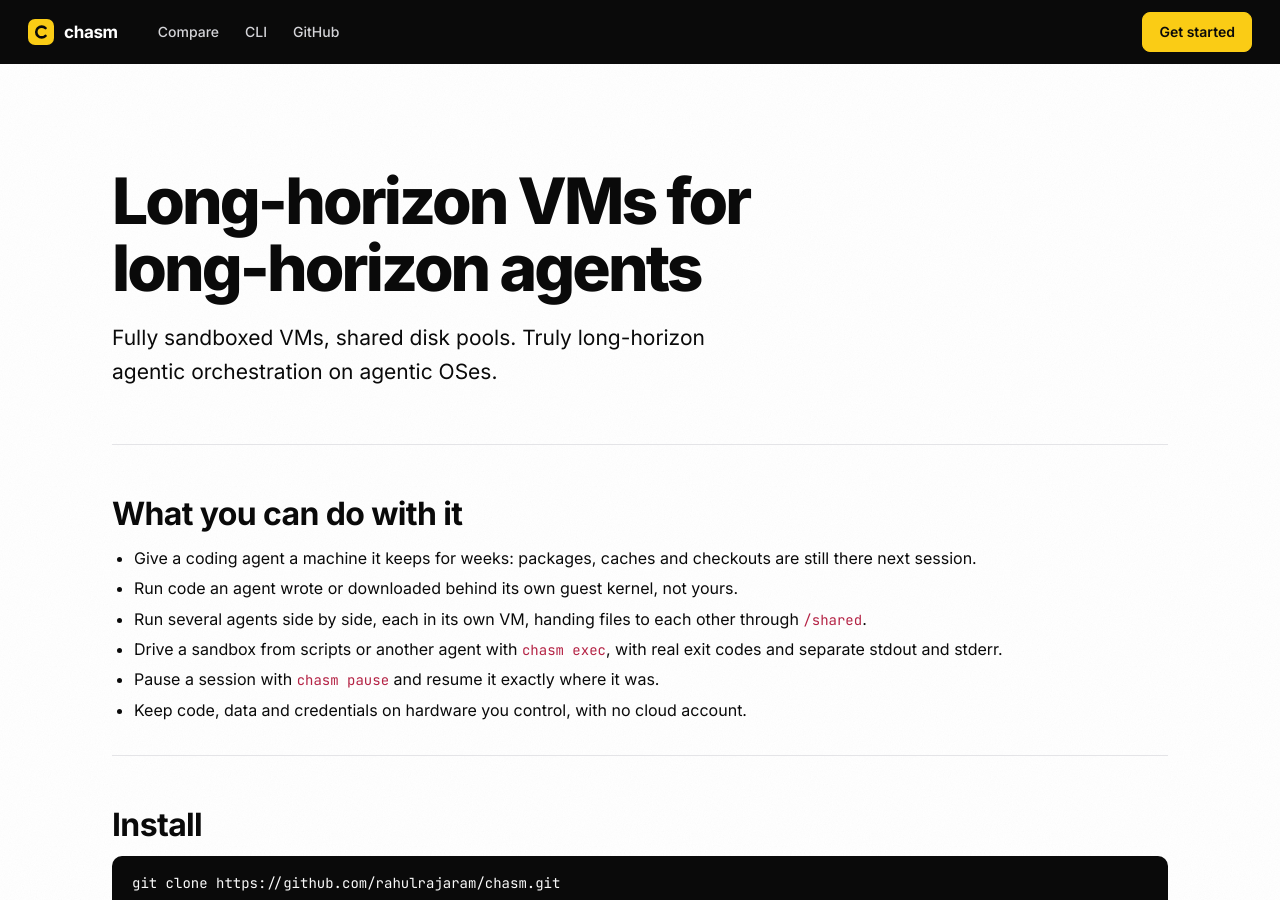
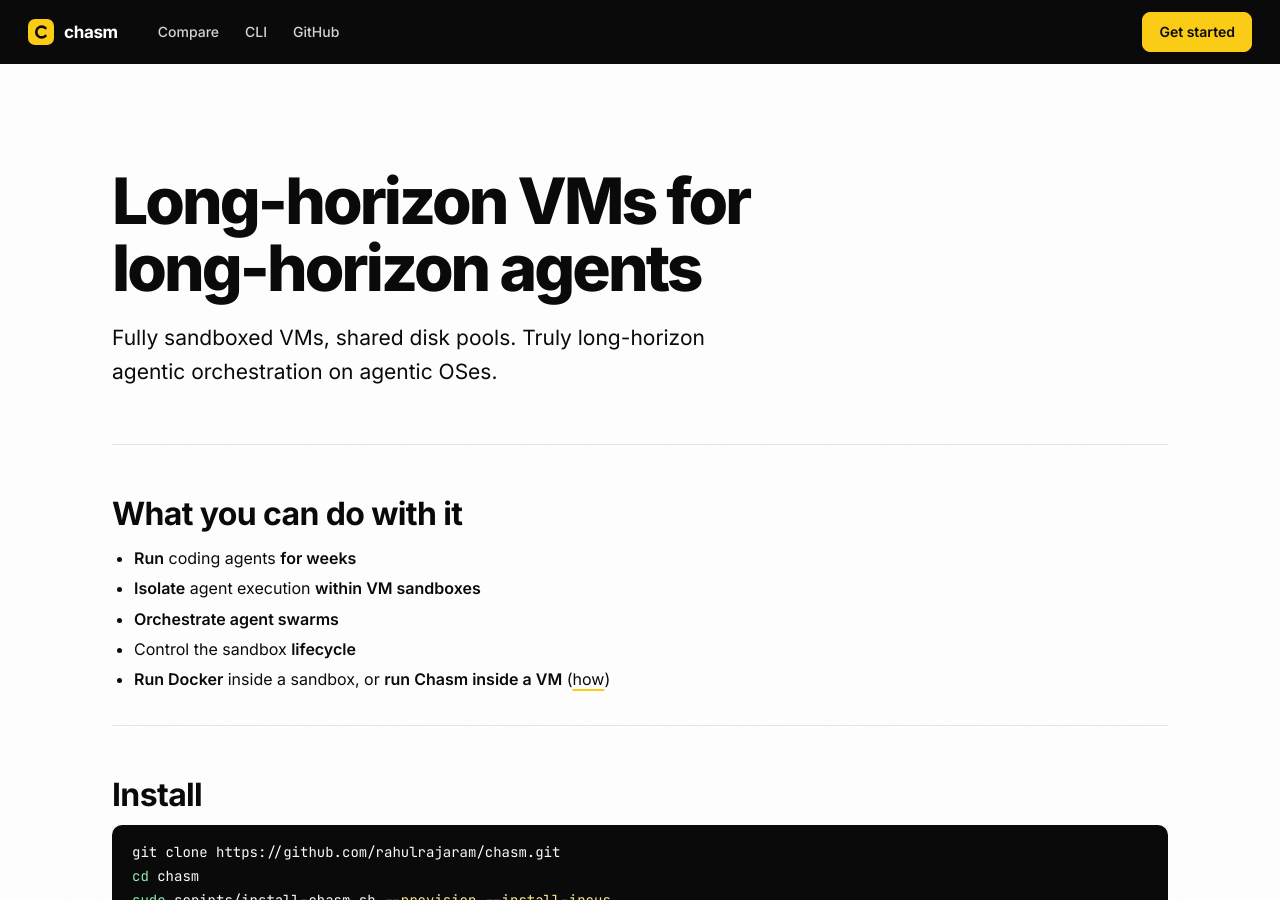
Before and after one commit to rahulrajaram/chasm, a Jekyll site: the page built from docs/index.html, in a window 1280 px wide and 900 px high. Built offline with Jekyll 4.4.1, drawn with Linux system fonts in a browser that asks for light colours.

Commit message:
docs: nesting guide (Chasm in QEMU/KVM, Docker in a sandbox); landing use cases
Document running Chasm inside a QEMU/KVM VM, as every distro trial did,
why Firecracker cannot host it, and installing Docker in a sandbox, tested
on Debian 13 (Docker 26.1.5; exec needs sg docker). Recast the landing
use cases in the operator's format.

Co-Authored-By: Claude Opus 5.5 <noreply@anthropic.com>

```diff
--- a/docs/_data/navigation.yml
+++ b/docs/_data/navigation.yml
@@ -35,6 +35,8 @@ guides:
     items:
       - title: "Plugins: the optional-component contract"
         url: /plugins.html
+      - title: "Nesting: Chasm in a VM, Docker in Chasm"
+        url: /nesting.html
       - title: "Terminal clipboard"
         url: /clipboard.html
       - title: "Audit a disposable Chasm guest with Lynis"
--- a/docs/index.html
+++ b/docs/index.html
@@ -10,12 +10,11 @@ description: Fully sandboxed VMs, shared disk pools. Truly long-horizon agentic
 <section class="section" id="use-cases">
   <h2>What you can do with it</h2>
   <ul>
-    <li>Give a coding agent a machine it keeps for weeks: packages, caches and checkouts are still there next session.</li>
-    <li>Run code an agent wrote or downloaded behind its own guest kernel, not yours.</li>
-    <li>Run several agents side by side, each in its own VM, handing files to each other through <code>/shared</code>.</li>
-    <li>Drive a sandbox from scripts or another agent with <code>chasm exec</code>, with real exit codes and separate stdout and stderr.</li>
-    <li>Pause a session with <code>chasm pause</code> and resume it exactly where it was.</li>
-    <li>Keep code, data and credentials on hardware you control, with no cloud account.</li>
+    <li><strong>Run</strong> coding agents <strong>for weeks</strong></li>
+    <li><strong>Isolate</strong> agent execution <strong>within VM sandboxes</strong></li>
+    <li><strong>Orchestrate agent swarms</strong></li>
+    <li>Control the sandbox <strong>lifecycle</strong></li>
+    <li><strong>Run Docker</strong> inside a sandbox, or <strong>run Chasm inside a VM</strong> (<a href="nesting.html">how</a>)</li>
   </ul>
 </section>
 <section class="section" id="install">
--- a/docs/llms.txt
+++ b/docs/llms.txt
@@ -18,6 +18,7 @@ Key facts:
 - [Install]({{ '/install.html' | absolute_url }}): requirements, compact install, what the installer changes
 - [Your first sandbox]({{ '/first-sandbox.html' | absolute_url }}): create, start, shell, exec, stop, delete
 - [Drive a sandbox from an agent]({{ '/agent-workflow.html' | absolute_url }}): `chasm exec` and `--status-fd`
+- [Nesting]({{ '/nesting.html' | absolute_url }}): Chasm inside a QEMU/KVM VM (tested), not inside Firecracker; Docker inside a sandbox (tested)
 - [CLI reference]({{ '/cli.html' | absolute_url }})
 - [Architecture and trust boundaries]({{ '/architecture.html' | absolute_url }})
 - [Comparison with Incus, QEMU/libvirt, LXC, Docker, Firecracker, gVisor, Vagrant and Fly.io]({{ '/comparison.html' | absolute_url }})
```
Also changed, not shown: docs/nesting.md (added, +86 -0 lines).
